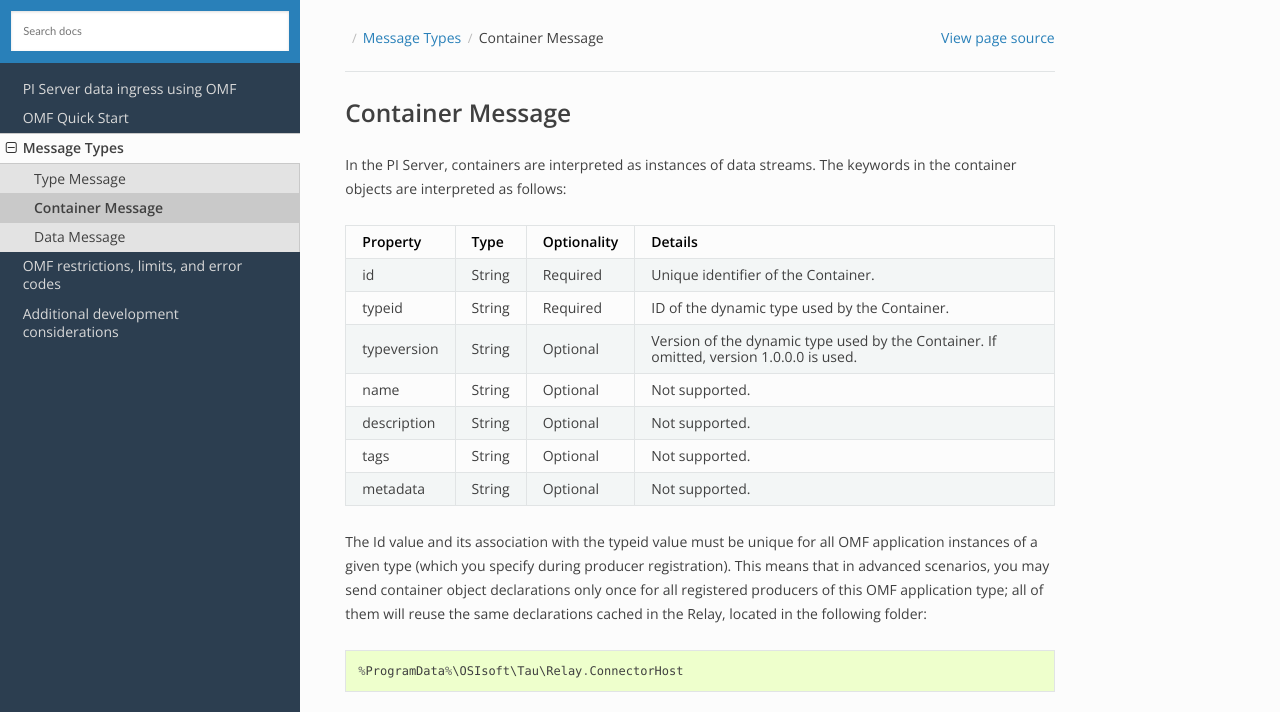
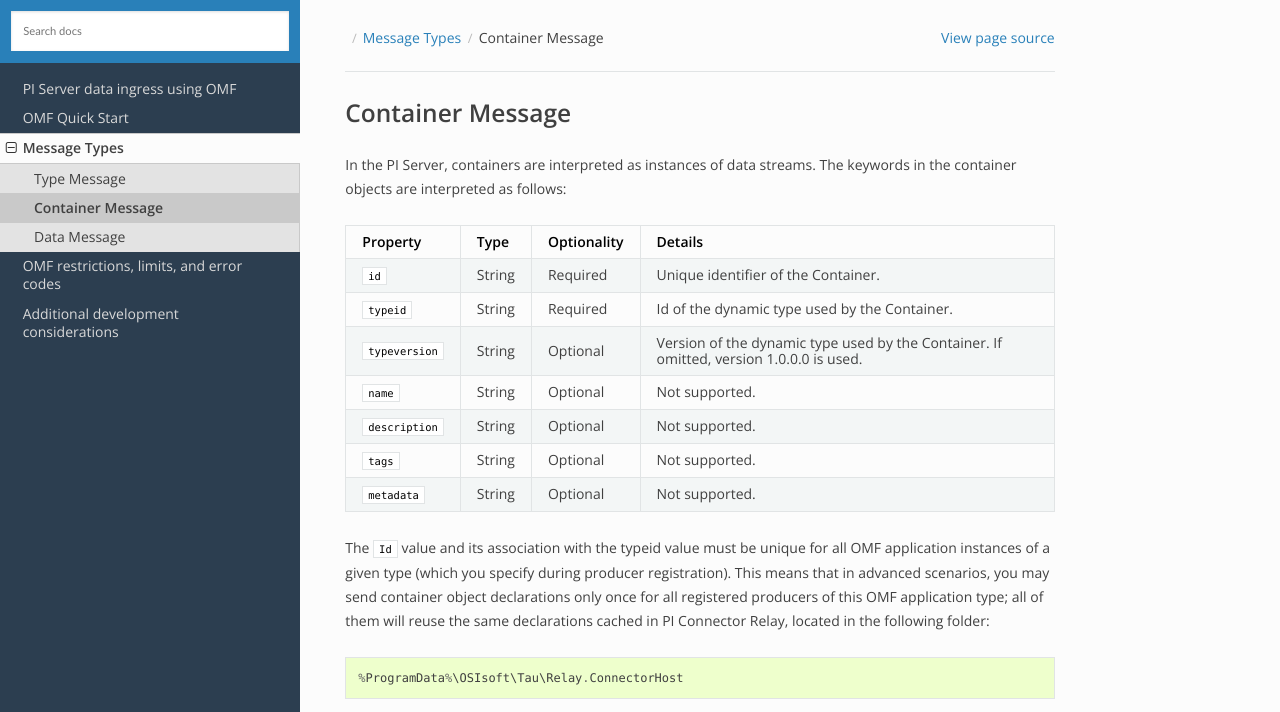
Before and after one commit to osisoft/OMF-Developer-Companion-Guide, a Sphinx documentation site: the page built from docs/OMF_Container_msg.rst, in a window 1280 px wide and 1014 px high, cut to the strip 0-712 px from the top of the window. Built offline with Sphinx 7.4.7 and the Read the Docs theme 2.0.0, drawn with Linux system fonts in a browser that asks for light colours.

Commit message:
Update OMF_Container_msg.rst

```diff
--- a/docs/OMF_Container_msg.rst
+++ b/docs/OMF_Container_msg.rst
@@ -7,27 +7,27 @@ objects are interpreted as follows:
 +----------------+-------------+---------------+------------------------------------------------------------+
 | Property       | Type        | Optionality   | Details                                                    |
 +================+=============+===============+============================================================+
-| id             | String      | Required      | Unique identifier of the Container.                        |
+| ``id``         | String      | Required      | Unique identifier of the Container.                        |
 +----------------+-------------+---------------+------------------------------------------------------------+
-| typeid         | String      | Required      | ID of the dynamic type used by the Container.              |
+| ``typeid``     | String      | Required      | Id of the dynamic type used by the Container.              |
 +----------------+-------------+---------------+------------------------------------------------------------+
-| typeversion    | String      | Optional      | Version of the dynamic type used by the Container. If      |
+| ``typeversion``| String      | Optional      | Version of the dynamic type used by the Container. If      |
 |                |             |               | omitted, version 1.0.0.0 is used.                          |
 +----------------+-------------+---------------+------------------------------------------------------------+
-| name           | String      | Optional      | Not supported.                                             |
+| ``name``       | String      | Optional      | Not supported.                                             |
 +----------------+-------------+---------------+------------------------------------------------------------+
-| description    | String      | Optional      | Not supported.                                             |
+| ``description``| String      | Optional      | Not supported.                                             |
 +----------------+-------------+---------------+------------------------------------------------------------+
-| tags           | String      | Optional      | Not supported.                                             |
+| ``tags``       | String      | Optional      | Not supported.                                             |
 +----------------+-------------+---------------+------------------------------------------------------------+
-| metadata       | String      | Optional      | Not supported.                                             |
+| ``metadata``   | String      | Optional      | Not supported.                                             |
 +----------------+-------------+---------------+------------------------------------------------------------+
 
 
-The Id value and its association with the typeid value must be unique for all OMF application instances
+The ``Id`` value and its association with the typeid value must be unique for all OMF application instances
 of a given type (which you specify during producer registration). This means that in advanced scenarios, you
 may send container object declarations only once for all registered producers of this OMF application type;
-all of them will reuse the same declarations cached in the Relay, located in the following folder:
+all of them will reuse the same declarations cached in PI Connector Relay, located in the following folder:
 
 ::
 
```
